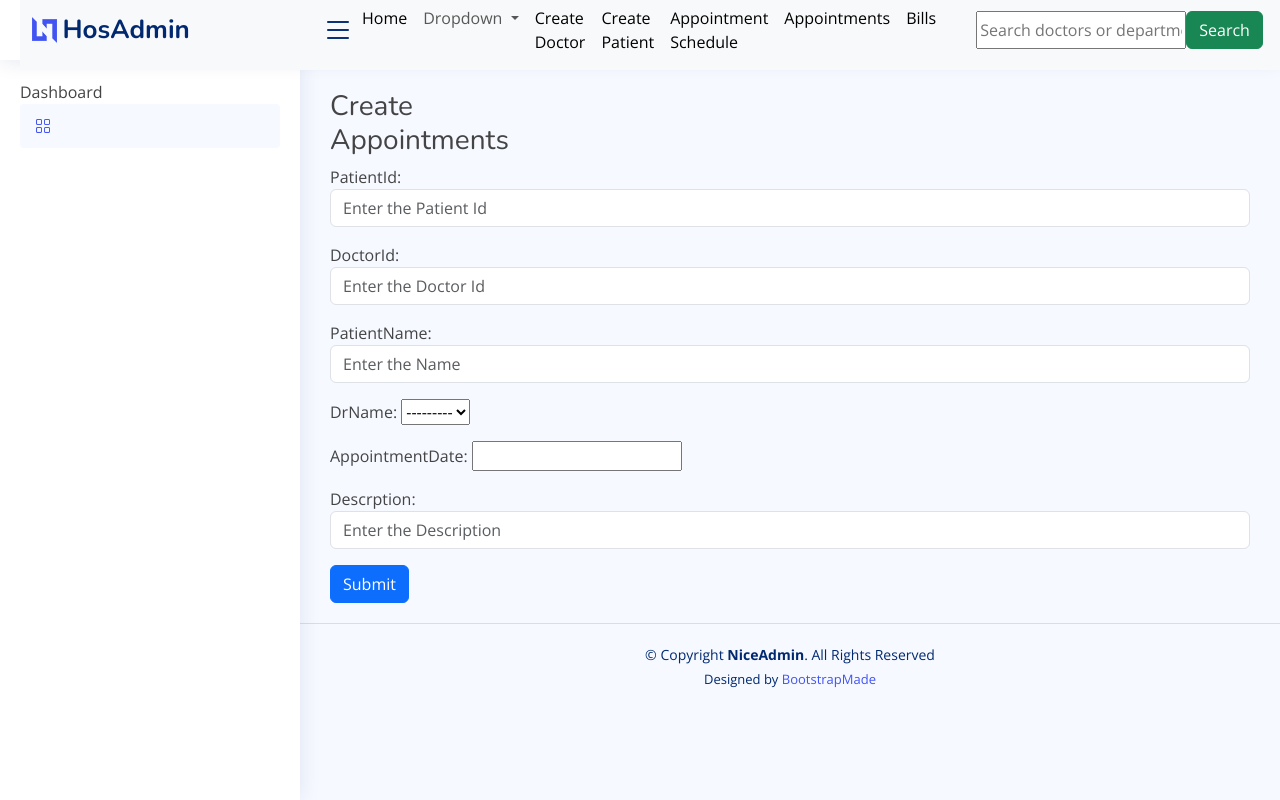
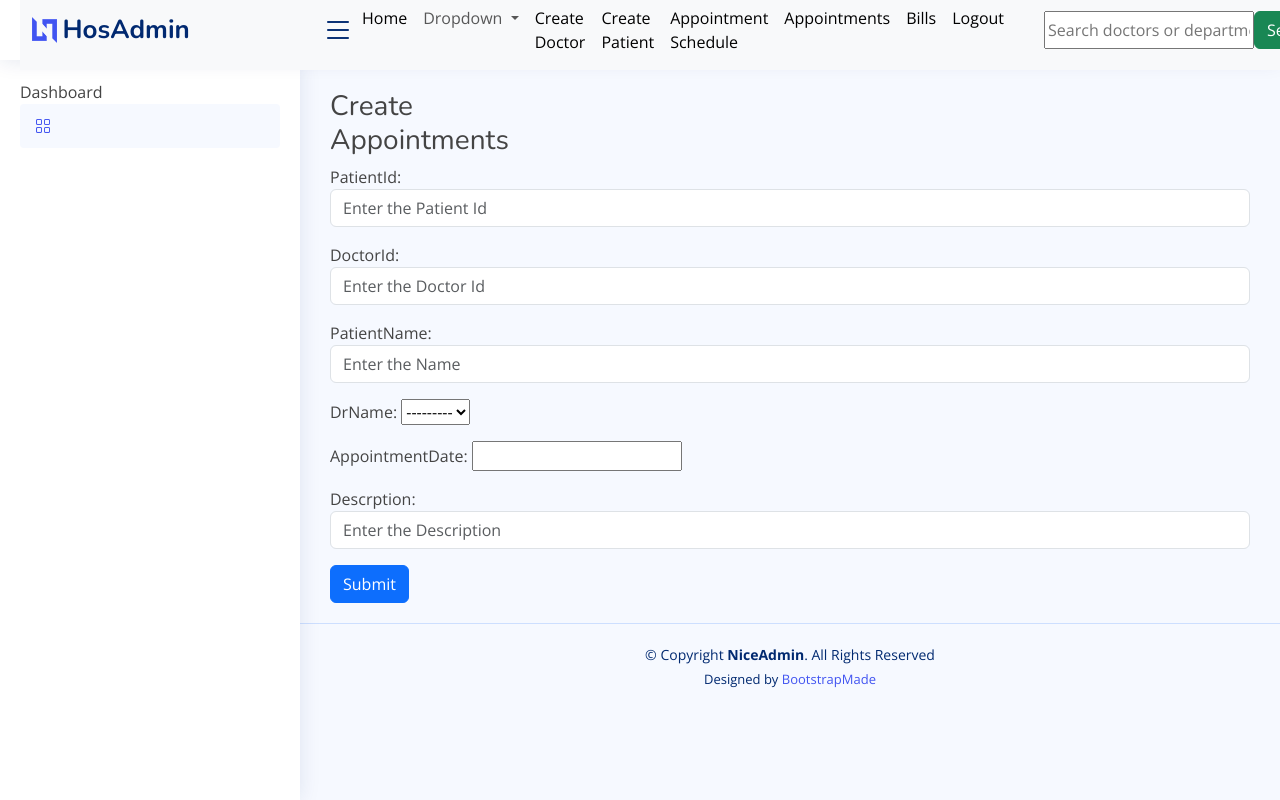
Before and after one commit to Kavyakannan117/hospitalproject, a Django app: page /appoint/ in a window 1280 px wide. Run offline with Django 5.2, Linux system fonts and the light colour scheme; data that the repository does not hold is empty; some libraries are stand-ins or nearby versions.

Commit message:
Update base.html

```diff
--- a/templates/admin/base.html
+++ b/templates/admin/base.html
@@ -93,6 +93,9 @@
         <li class="nav-item">
             <a class="nav-link active" aria-current="page" href="{% url 'createbill' %}">Bills </a>
         </li>
+        <li class="nav-item">
+            <a class="nav-link active" aria-current="page" href="{% url 'logout' %}">Logout </a>
+        </li>
 
       </ul>
   </div>
```
